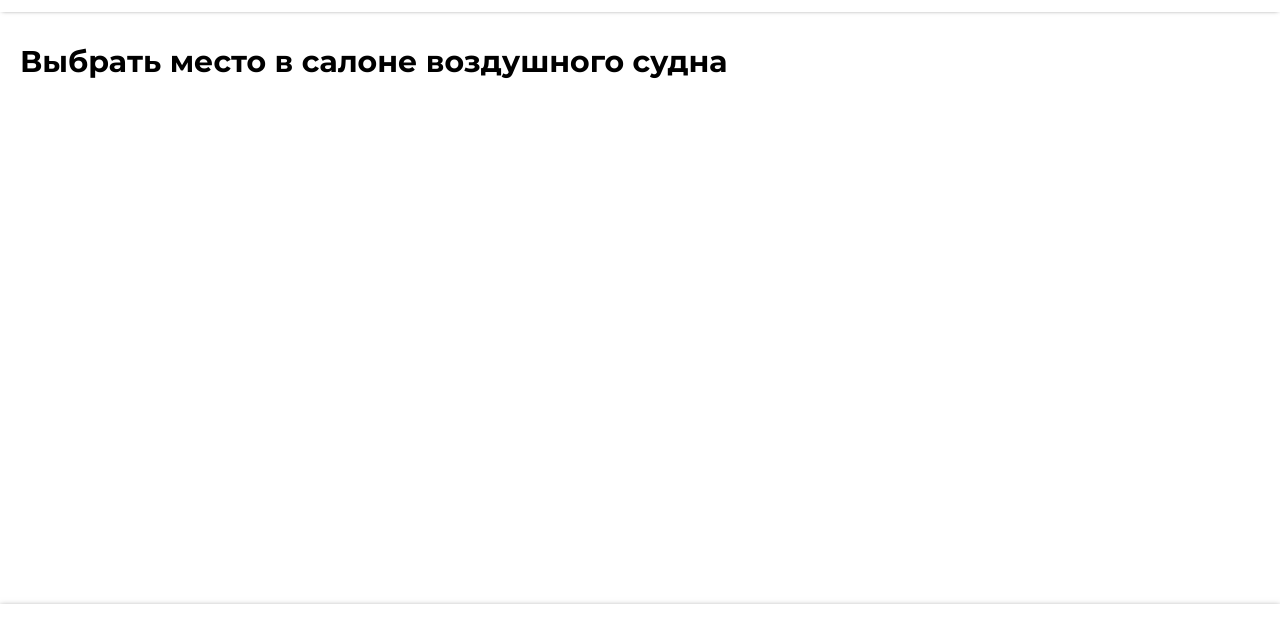
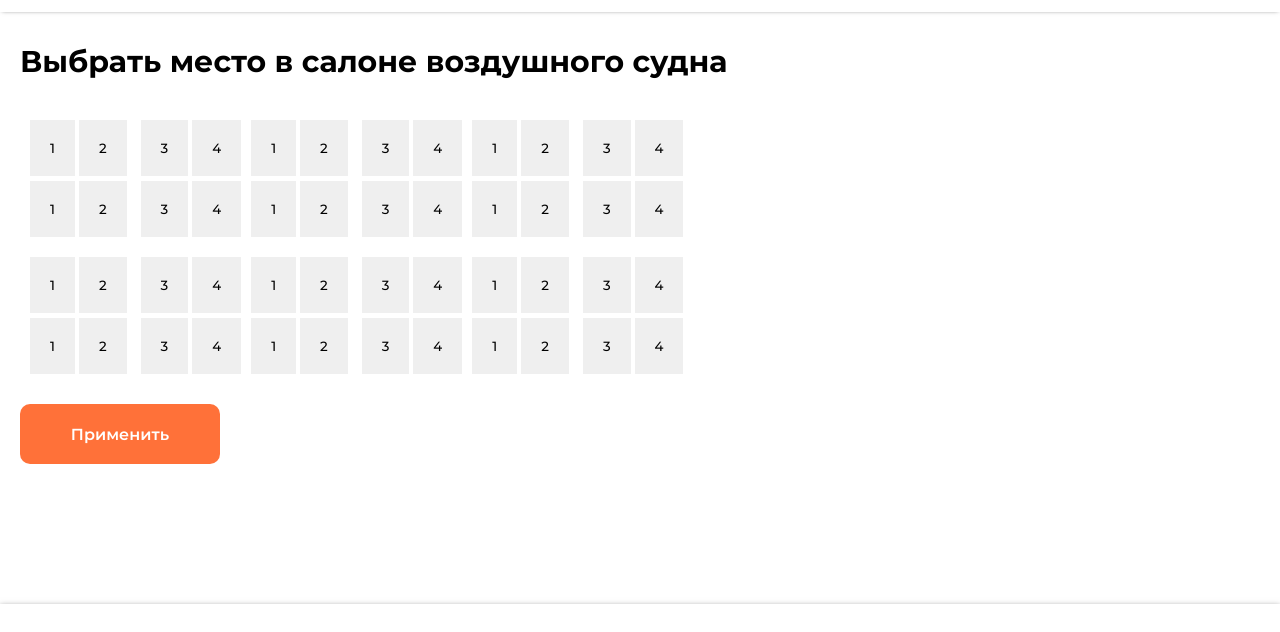
Before and after one commit to ualiyevvv/flightpool, a plain HTML site: page seat.html in a window 1280 px wide. Shown: the part 57-689 px from the top of the page. Drawn offline with Linux system fonts and the light colour scheme; a web font is replaced by a local one.

Commit message:
Add files via upload

```diff
--- a/css/style.css
+++ b/css/style.css
@@ -371,6 +371,7 @@ footer {
 }
 .profile__wrapper {
     margin-top: 100px;
+    margin-bottom: 80px;
 }
 .profile__header h2 {
     text-align: left;
@@ -670,3 +671,39 @@ footer {
 .passengers__infobook-row a:hover {
     color: var(--second-color);
 }
+.seat__wrapper {
+    margin-top: 40px;
+}
+.btn-seat {
+    cursor: pointer;
+    padding: 20px;
+    border: none;
+    font-weight: 500;
+}
+.btn-seat:focus {
+    background-color: var(--main-color);
+    color: white;
+}
+.seat-row {
+    display: flex;
+    margin-top: 5px;
+}
+.seat-row:nth-child(2n) {
+    margin-bottom: 20px;
+}
+.seat-block .btn-seat:nth-child(2n+1) {
+    margin-left: 10px;
+}
+/* .seat-block .btn-seat:first-child {
+    margin-left: 0;
+} */
+.seat__btn {
+    margin-top: 30px;
+}
+.seat__btn .btn {
+    width: 200px;
+    display: flex;
+    align-items: center;
+    justify-content: center;
+    border-radius: 10px;
+}
--- a/seat.html
+++ b/seat.html
@@ -33,13 +33,94 @@
                     </div>
                     <div class="seat__wrapper">
                         <div class="seat">
-
+                            <div class="seat-row">
+                                <div class="seat-block">
+                                    <button class="btn-seat">1</button>
+                                    <button class="btn-seat">2</button>
+                                    <button class="btn-seat">3</button>
+                                    <button class="btn-seat">4</button>
+                                </div>
+                                <div class="seat-block">
+                                    <button class="btn-seat">1</button>
+                                    <button class="btn-seat">2</button>
+                                    <button class="btn-seat">3</button>
+                                    <button class="btn-seat">4</button>
+                                </div>
+                                <div class="seat-block">
+                                    <button class="btn-seat">1</button>
+                                    <button class="btn-seat">2</button>
+                                    <button class="btn-seat">3</button>
+                                    <button class="btn-seat">4</button>
+                                </div>
+                            </div>
+                            <div class="seat-row">
+                                <div class="seat-block">
+                                    <button class="btn-seat">1</button>
+                                    <button class="btn-seat">2</button>
+                                    <button class="btn-seat">3</button>
+                                    <button class="btn-seat">4</button>
+                                </div>
+                                <div class="seat-block">
+                                    <button class="btn-seat">1</button>
+                                    <button class="btn-seat">2</button>
+                                    <button class="btn-seat">3</button>
+                                    <button class="btn-seat">4</button>
+                                </div>
+                                <div class="seat-block">
+                                    <button class="btn-seat">1</button>
+                                    <button class="btn-seat">2</button>
+                                    <button class="btn-seat">3</button>
+                                    <button class="btn-seat">4</button>
+                                </div>
+                            </div>
+                            <div class="seat-row">
+                                <div class="seat-block">
+                                    <button class="btn-seat">1</button>
+                                    <button class="btn-seat">2</button>
+                                    <button class="btn-seat">3</button>
+                                    <button class="btn-seat">4</button>
+                                </div>
+                                <div class="seat-block">
+                                    <button class="btn-seat">1</button>
+                                    <button class="btn-seat">2</button>
+                                    <button class="btn-seat">3</button>
+                                    <button class="btn-seat">4</button>
+                                </div>
+                                <div class="seat-block">
+                                    <button class="btn-seat">1</button>
+                                    <button class="btn-seat">2</button>
+                                    <button class="btn-seat">3</button>
+                                    <button class="btn-seat">4</button>
+                                </div>
+                            </div>
+                            <div class="seat-row">
+                                <div class="seat-block">
+                                    <button class="btn-seat">1</button>
+                                    <button class="btn-seat">2</button>
+                                    <button class="btn-seat">3</button>
+                                    <button class="btn-seat">4</button>
+                                </div>
+                                <div class="seat-block">
+                                    <button class="btn-seat">1</button>
+                                    <button class="btn-seat">2</button>
+                                    <button class="btn-seat">3</button>
+                                    <button class="btn-seat">4</button>
+                                </div>
+                                <div class="seat-block">
+                                    <button class="btn-seat">1</button>
+                                    <button class="btn-seat">2</button>
+                                    <button class="btn-seat">3</button>
+                                    <button class="btn-seat">4</button>
+                                </div>
+                            </div>
                         </div>
+                    </div>
+                    <div class="seat__btn">
+                        <a href="booking_management.html"><div class="btn">Применить</div></a>
                     </div>
                 </div>
             </div>
         </section>
-
         <footer>
             <div class="container">
                 <div class="footer_nav">
```
